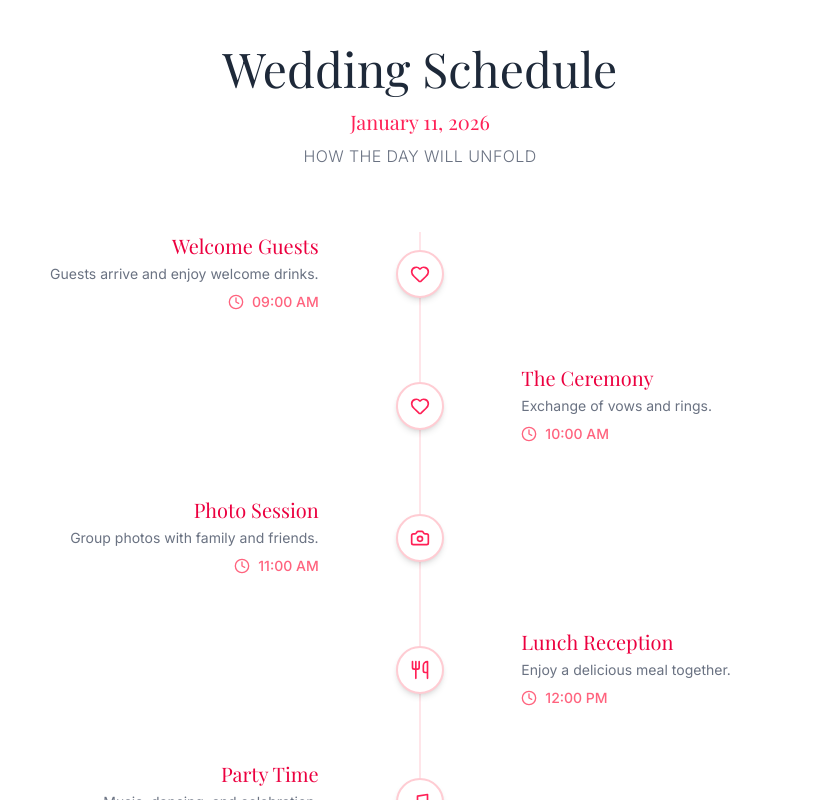
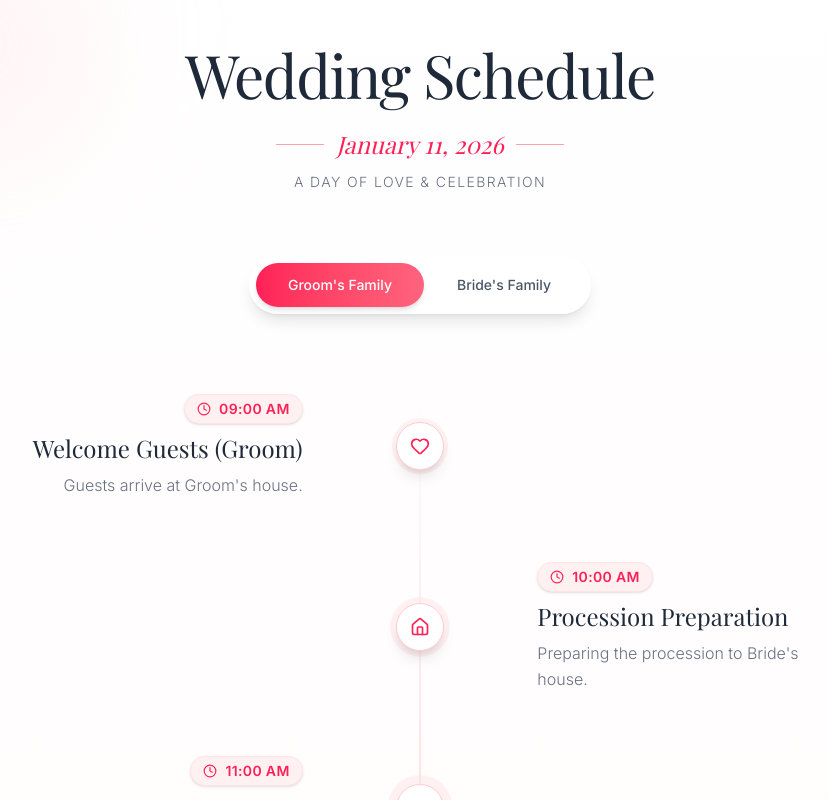
Before and after one commit to Xunino/wedding, a React (Vite) app in the folder app/: page / in a window 1280 px wide. Shown: the part 2640-3440 px from the top of the page, without its empty margins (220-1049 px from the left). Built offline with nearby package versions, Linux system fonts and the light colour scheme; a web font is replaced by a local one.

Commit message:
Update Timeline

```diff
--- a/app/src/components/Timeline.jsx
+++ b/app/src/components/Timeline.jsx
@@ -1,63 +1,154 @@
-import React from 'react';
-import { motion } from 'framer-motion';
-import { Clock, Heart, Music, Utensils, Camera } from 'lucide-react';
+import React, { useState } from 'react';
+import { motion, AnimatePresence } from 'framer-motion';
+import { Clock, Heart, Music, Utensils, Camera, Home, Sparkles } from 'lucide-react';
 
-const events = [
-    { time: '09:00 AM', title: 'Welcome Guests', icon: Heart, description: 'Guests arrive and enjoy welcome drinks.' },
-    { time: '10:00 AM', title: 'The Ceremony', icon: Heart, description: 'Exchange of vows and rings.' },
-    { time: '11:00 AM', title: 'Photo Session', icon: Camera, description: 'Group photos with family and friends.' },
+const groomEvents = [
+    { time: '09:00 AM', title: 'Welcome Guests (Groom)', icon: Heart, description: 'Guests arrive at Groom\'s house.' },
+    { time: '10:00 AM', title: 'Procession Preparation', icon: Home, description: 'Preparing the procession to Bride\'s house.' },
+    { time: '11:00 AM', title: 'The Ceremony', icon: Heart, description: 'Exchange of vows at Bride\'s house.' },
     { time: '12:00 PM', title: 'Lunch Reception', icon: Utensils, description: 'Enjoy a delicious meal together.' },
-    { time: '02:00 PM', title: 'Party Time', icon: Music, description: 'Music, dancing, and celebration.' },
+    { time: '02:00 PM', title: 'Music & Party', icon: Music, description: 'Celebration with friends and family.' },
+];
+
+const brideEvents = [
+    { time: '08:30 AM', title: 'Welcome Guests (Bride)', icon: Heart, description: 'Guests arrive at Bride\'s house.' },
+    { time: '10:30 AM', title: 'Welcome Groom', icon: Home, description: 'Welcoming the Groom\'s family.' },
+    { time: '11:00 AM', title: 'The Ceremony', icon: Heart, description: 'Official wedding ceremony.' },
+    { time: '12:00 PM', title: 'Lunch Reception', icon: Utensils, description: 'Main reception lunch.' },
+    { time: '02:00 PM', title: 'Photo Session', icon: Camera, description: 'Photoshoot with the couple.' },
 ];
 
 export default function Timeline() {
+    const [activeTab, setActiveTab] = useState('groom');
+    const events = activeTab === 'groom' ? groomEvents : brideEvents;
+
     return (
-        <section id="timeline" className="py-20 md:py-32 bg-white">
-            <div className="max-w-4xl mx-auto px-4 sm:px-6 lg:px-8">
-                <div className="text-center mb-16">
-                    <h2 className="text-4xl md:text-5xl font-serif text-gray-800 mb-4">Wedding Schedule</h2>
-                    <p className="text-xl text-rose-500 font-serif mb-2">January 11, 2026</p>
-                    <p className="text-gray-500 font-light tracking-wide uppercase">How the day will unfold</p>
-                </div>
+        <section id="timeline" className="py-20 md:py-32 bg-gradient-to-b from-white to-rose-50/30 overflow-hidden">
+            <div className="max-w-4xl mx-auto px-4 sm:px-6 lg:px-8 relative">
+                {/* Background Decoration */}
+                <div className="absolute top-0 left-0 w-64 h-64 bg-rose-200/20 rounded-full blur-3xl -translate-y-1/2 -translate-x-1/2 mix-blend-multiply pointer-events-none" />
+                <div className="absolute bottom-0 right-0 w-96 h-96 bg-rose-100/30 rounded-full blur-3xl translate-y-1/3 translate-x-1/3 mix-blend-multiply pointer-events-none" />
 
-                <div className="relative">
-                    {/* Vertical Line */}
-                    <div className="absolute left-1/2 transform -translate-x-1/2 h-full w-px bg-rose-200" />
-
-                    <div className="space-y-12">
-                        {events.map((event, index) => {
-                            const Icon = event.icon;
-                            return (
+                <div className="text-center mb-16 relative z-10">
                     <motion.div
-                                    key={index}
                         initial={{ opacity: 0, y: 20 }}
                         whileInView={{ opacity: 1, y: 0 }}
                         viewport={{ once: true }}
-                                    transition={{ delay: index * 0.1 }}
-                                    className={`relative flex items-center justify-between ${index % 2 === 0 ? 'flex-row' : 'flex-row-reverse'
+                        transition={{ duration: 0.8 }}
+                    >
+                        <h2 className="text-4xl md:text-6xl font-serif text-gray-800 mb-6 tracking-tight">
+                            Wedding Schedule
+                        </h2>
+                        <div className="flex items-center justify-center gap-3 mb-3">
+                            <span className="h-px w-12 bg-rose-300"></span>
+                            <p className="text-2xl text-rose-500 font-serif italic">January 11, 2026</p>
+                            <span className="h-px w-12 bg-rose-300"></span>
+                        </div>
+                        <p className="text-gray-500 font-light tracking-widest uppercase text-sm">A Day of Love & Celebration</p>
+                    </motion.div>
+                </div>
+
+                {/* Tab Navigation */}
+                <div className="flex justify-center mb-20 relative z-10">
+                    <div className="inline-flex bg-white/50 backdrop-blur-sm p-1.5 rounded-full shadow-lg border border-white/60">
+                        {['groom', 'bride'].map((tab) => (
+                            <button
+                                key={tab}
+                                onClick={() => setActiveTab(tab)}
+                                className={`relative px-8 py-3 rounded-full text-sm font-medium transition-colors duration-300 min-w-[160px] ${activeTab === tab ? 'text-white' : 'text-gray-600 hover:text-rose-600'
                                     }`}
                             >
-                                    {/* Content */}
-                                    <div className={`w-5/12 ${index % 2 === 0 ? 'text-right pr-8' : 'text-left pl-8'}`}>
-                                        <h3 className="text-xl font-serif text-rose-600 mb-1">{event.title}</h3>
-                                        <p className="text-gray-500 text-sm mb-2">{event.description}</p>
-                                        <div className={`inline-flex items-center gap-2 text-rose-400 font-medium text-sm ${index % 2 === 0 ? 'justify-end' : 'justify-start'
-                                            }`}>
-                                            <Clock className="w-4 h-4" />
-                                            {event.time}
+                                {activeTab === tab && (
+                                    <motion.div
+                                        layoutId="activeTab"
+                                        className="absolute inset-0 bg-gradient-to-r from-rose-500 to-rose-400 rounded-full shadow-md"
+                                        transition={{ type: "spring", bounce: 0.2, duration: 0.6 }}
+                                    />
+                                )}
+                                <span className="relative z-10 flex items-center justify-center gap-2">
+                                    {tab === 'groom' ? "Groom's Family" : "Bride's Family"}
+                                </span>
+                            </button>
+                        ))}
                     </div>
                 </div>
 
-                                    {/* Icon */}
-                                    <div className="absolute left-1/2 transform -translate-x-1/2 w-12 h-12 bg-white border-2 border-rose-200 rounded-full flex items-center justify-center z-10 shadow-md">
-                                        <Icon className="w-5 h-5 text-rose-500" />
+                <div className="relative min-h-[600px] z-10">
+                    {/* Vertical Line */}
+                    <div className="absolute left-1/2 transform -translate-x-1/2 h-full w-px">
+                        <div className="absolute inset-0 bg-gradient-to-b from-transparent via-rose-300 to-transparent opacity-60" />
                     </div>
 
-                                    {/* Empty Space for Balance */}
+                    <div className="space-y-16">
+                        <AnimatePresence mode="wait">
+                            <motion.div
+                                key={activeTab}
+                                initial={{ opacity: 0, y: 20 }}
+                                animate={{ opacity: 1, y: 0 }}
+                                exit={{ opacity: 0, y: -20 }}
+                                transition={{ duration: 0.5 }}
+                                className="space-y-16"
+                            >
+                                {events.map((event, index) => {
+                                    const Icon = event.icon;
+                                    const isEven = index % 2 === 0;
+
+                                    return (
+                                        <motion.div
+                                            key={`${activeTab}-${index}`}
+                                            initial={{ opacity: 0, y: 50 }}
+                                            whileInView={{ opacity: 1, y: 0 }}
+                                            viewport={{ once: true, margin: "-50px" }}
+                                            transition={{ duration: 0.7, delay: index * 0.1, type: "spring", bounce: 0.4 }}
+                                            className={`relative flex items-center justify-between ${isEven ? 'flex-row' : 'flex-row-reverse'
+                                                }`}
+                                        >
+                                            {/* Content Card */}
+                                            <div className={`w-5/12 ${isEven ? 'text-right pr-12' : 'text-left pl-12'}`}>
+                                                <div className="group relative">
+                                                    <div className={`absolute top-0 ${isEven ? '-right-2' : '-left-2'} w-2 h-full bg-rose-500/0 group-hover:bg-rose-500/10 transition-colors duration-300 rounded${isEven ? '-l' : '-r'}-lg`} />
+
+                                                    <div className={`inline-flex items-center gap-2 text-rose-500 font-semibold mb-2 ${isEven ? 'flex-row-reverse' : 'flex-row'
+                                                        }`}>
+                                                        <div className="px-3 py-1 rounded-full bg-rose-50 border border-rose-100 flex items-center gap-2 shadow-sm">
+                                                            <Clock className="w-3.5 h-3.5" />
+                                                            <span className="text-sm tracking-wide">{event.time}</span>
+                                                        </div>
+                                                    </div>
+
+                                                    <h3 className="text-2xl font-serif text-gray-800 mb-2 group-hover:text-rose-600 transition-colors duration-300">
+                                                        {event.title}
+                                                    </h3>
+                                                    <p className="text-gray-500 font-light leading-relaxed">
+                                                        {event.description}
+                                                    </p>
+                                                </div>
+                                            </div>
+
+                                            {/* Center Icon */}
+                                            <div className="absolute left-1/2 transform -translate-x-1/2 flex items-center justify-center">
+                                                <div className="relative w-14 h-14 hidden md:flex items-center justify-center">
+                                                    <motion.div
+                                                        animate={{ scale: [1, 1.2, 1] }}
+                                                        transition={{ duration: 3, repeat: Infinity, ease: "easeInOut", delay: index * 0.5 }}
+                                                        className="absolute inset-0 bg-rose-100 rounded-full opacity-50"
+                                                    />
+                                                    <div className="relative w-12 h-12 bg-white border border-rose-200 rounded-full flex items-center justify-center shadow-lg z-10 group hover:border-rose-400 transition-colors duration-300">
+                                                        <Icon className="w-5 h-5 text-rose-500 group-hover:text-rose-600 transition-colors duration-300" />
+                                                    </div>
+                                                </div>
+
+                                                {/* Mobile Dot */}
+                                                <div className="md:hidden w-4 h-4 bg-white border-2 border-rose-400 rounded-full z-10 shadow-md transform -translate-y-1/2"></div>
+                                            </div>
+
+                                            {/* Empty Space */}
                                             <div className="w-5/12" />
                                         </motion.div>
                                     );
                                 })}
+                            </motion.div>
+                        </AnimatePresence>
                     </div>
                 </div>
             </div>
```
Lines whose indentation alone changed are shown as unchanged.
